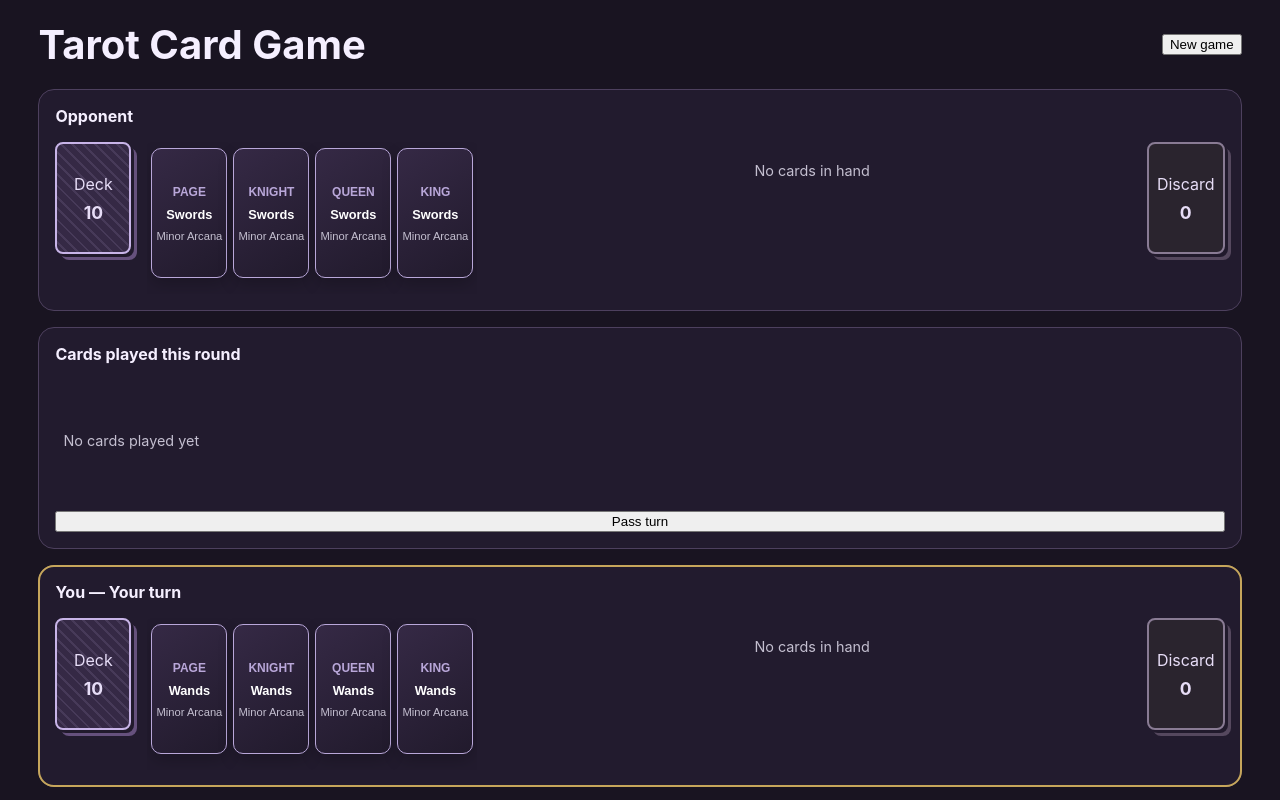
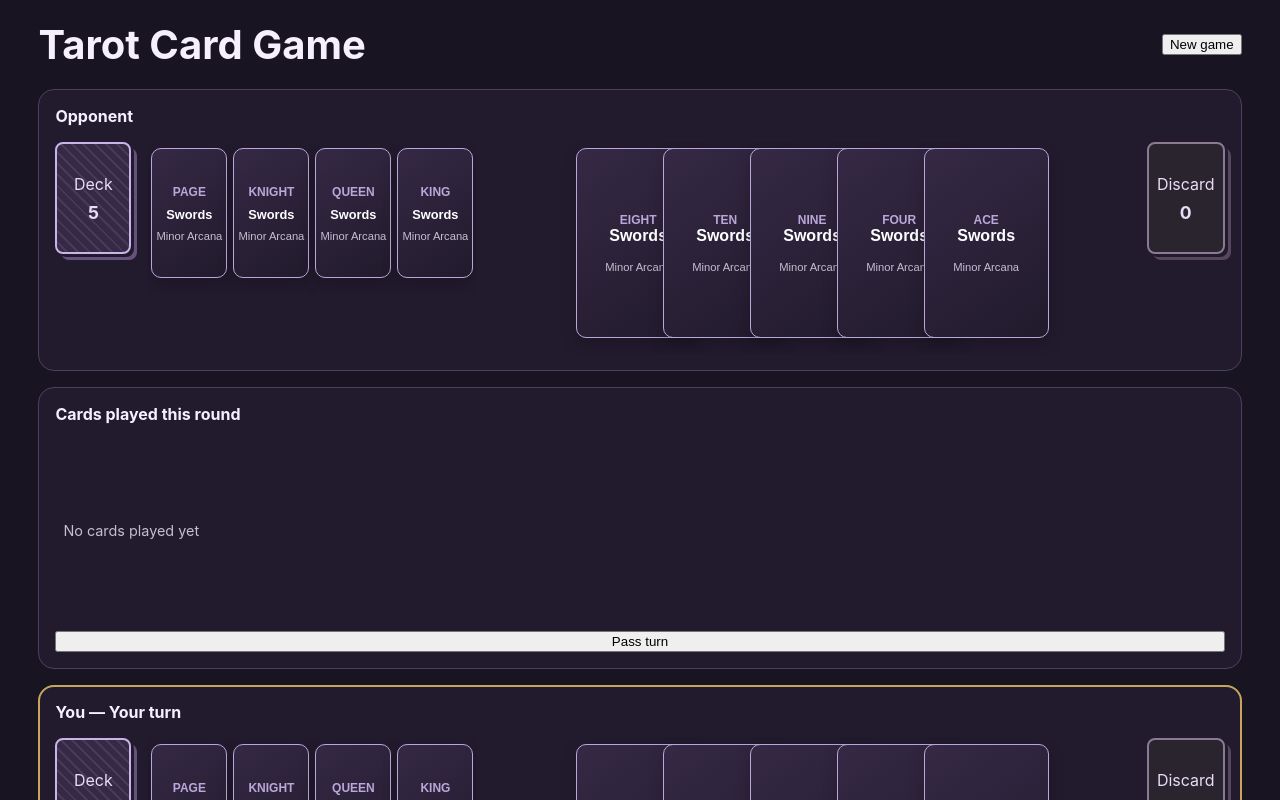
Before and after one commit to ThijsHarleman/tarot-card-game, a React (Vite) app: page / in a window 1280 px wide. Shown: the top 800 px of the page. Built offline with nearby package versions, Linux system fonts and the light colour scheme.

Commit message:
Automate drawing at the start of each round

```diff
--- a/src/App.css
+++ b/src/App.css
@@ -75,7 +75,6 @@
     box-shadow: 3px 3px 0 #211a2c, 6px 6px 0 #66517d;
     color: #e7ddf7;
     font: inherit;
-    cursor: pointer;
 }
 
 .card-pile:disabled {
--- a/src/App.tsx
+++ b/src/App.tsx
@@ -3,19 +3,16 @@ import { useState } from 'react'
 import './App.css'
 import type { Player } from './game/player'
 import type { TarotCard } from './game/cards/card'
-import { createGame, drawForPlayer, passTurn, playCard } from './game/game'
-import { HAND_LIMIT } from './game/rules'
+import { createGame, passTurn, playCard } from './game/game'
 import { PlayingCard } from './components/PlayingCard'
 
 function PlayerArea({
     player,
     isActive,
-    onDraw,
     onPlay,
 }: {
     player: Player
     isActive: boolean
-    onDraw: () => void
     onPlay: (card: TarotCard) => void
 }) {
     return (
@@ -26,15 +23,14 @@ function PlayerArea({
             <h2>{player.name}{isActive ? ' — Your turn' : ''}</h2>
 
             <div className="player-area__content">
-                <button
+                <div
                     className="card-pile"
-                    onClick={onDraw}
-                    disabled={player.hand.length >= HAND_LIMIT}
-                    aria-label={`Draw a card for ${player.name}`}
+                    role="group"
+                    aria-label={`${player.name}'s draw deck`}
                 >
                     <span>Deck</span>
                     <strong>{player.deck.length}</strong>
-                </button>
+                </div>
 
                 <div
                     className="court-reserve"
@@ -90,10 +86,6 @@ function PlayerArea({
 function App() {
     const [game, setGame] = useState(createGame)
 
-    function handleDraw(playerId: Player['id']) {
-        setGame((currentGame) => drawForPlayer(currentGame, playerId))
-    }
-
     function handlePlay(card: TarotCard) {
         setGame((currentGame) => playCard(currentGame, card.id))
     }
@@ -116,7 +108,6 @@ function App() {
             <PlayerArea
                 player={game.opponent}
                 isActive={game.activePlayerId === 'opponent'}
-                onDraw={() => handleDraw('opponent')}
                 onPlay={handlePlay}
             />
 
@@ -136,7 +127,6 @@ function App() {
             <PlayerArea
                 player={game.player}
                 isActive={game.activePlayerId === 'player'}
-                onDraw={() => handleDraw('player')}
                 onPlay={handlePlay}
             />
         </main>
--- a/src/game/game.ts
+++ b/src/game/game.ts
@@ -14,7 +14,7 @@ export interface GameState {
 }
 
 export function createGame(): GameState {
-    return {
+    const initialState: GameState = {
         player: {
             id: 'player',
             name: 'You',
@@ -34,6 +34,11 @@ export function createGame(): GameState {
         activePlayerId: 'player',
         playedCards: [],
     }
+
+    return drawForPlayer(
+        drawForPlayer(initialState, 'player'),
+        'opponent',
+    )
 }
 
 function updatePlayer(
@@ -131,11 +136,15 @@ export function passTurn(state: GameState): GameState {
         discardPile: [...player.discardPile, ...state.playedCards],
     }
 
-    const updatedState = updatePlayer(state, updatedPlayer)
+    const nextState: GameState = {
+        ...updatePlayer(state, updatedPlayer),
+        playedCards: [],
+    }
 
-    return {
-        ...updatedState,
-        playedCards: [],
-        activePlayerId: state.activePlayerId === 'player' ? 'opponent' : 'player',
-    }
+    // Refill both hands for the next round.
+    // The player who passed remains the starting player.
+    return drawForPlayer(
+        drawForPlayer(nextState, 'player'),
+        'opponent',
+    )
 }
```
Also changed, not shown: 2 other files (tests, documents, lock files or other folders).
